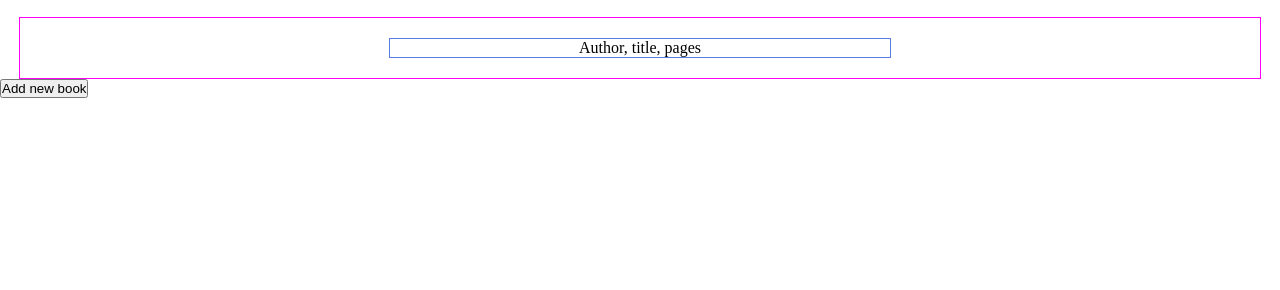
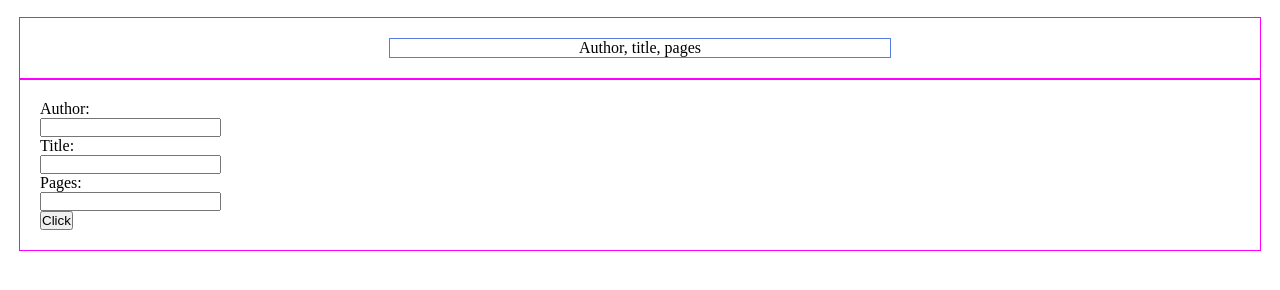
Before and after one commit to oloomoses/book-store, a plain HTML site: page index.html in a window 1280 px wide. Shown: the part 50-340 px from the top of the page. Drawn offline with Linux system fonts and the light colour scheme.

Commit message:
Created form in html and passed argument into js function

```diff
--- a/assets/main.js
+++ b/assets/main.js
@@ -6,12 +6,12 @@ function Book(author, title, pages){
   this.pages = pages;
 }
 
-function addBookToStore(){
-  let btn = document.querySelector('button');
-  btn.onclick(prompt ('Enter book title'));
-
+function addBookToStore(form) {
+  let book = new Book(form.author.value, form.title.value, form.pages.value);
+  myBookStore.push(book);
+  console.log(myBookStore[0]);
 }
 
 function displayBook(){
-
+  console.log(myBookStore);
 }
--- a/index.html
+++ b/index.html
@@ -15,7 +15,21 @@
     </div>
   </div>
 
-  <button class="btn">Add new book</button>
+  <div class="container library grid-container">
+    <div class="form">
+      <form action="javascript:;" onsubmit="myFunction(this)">
+        <label for="author">Author:</label><br>
+        <input type="text" name="author" value="">
+        <br>
+        <label for="title">Title:</label><br>
+        <input type="text" name="title" value="">
+        <br>
+        <label for="number">Pages:</label><br>
+        <input type="number" name="pages" value="">
+        <br>
+        <input type="button" name="button" value="Click" onClick="addBookToStore(this.form)">
+      </form>
+    </div>
 
   <script src="assets/main.js"></script>
 </body>
```
